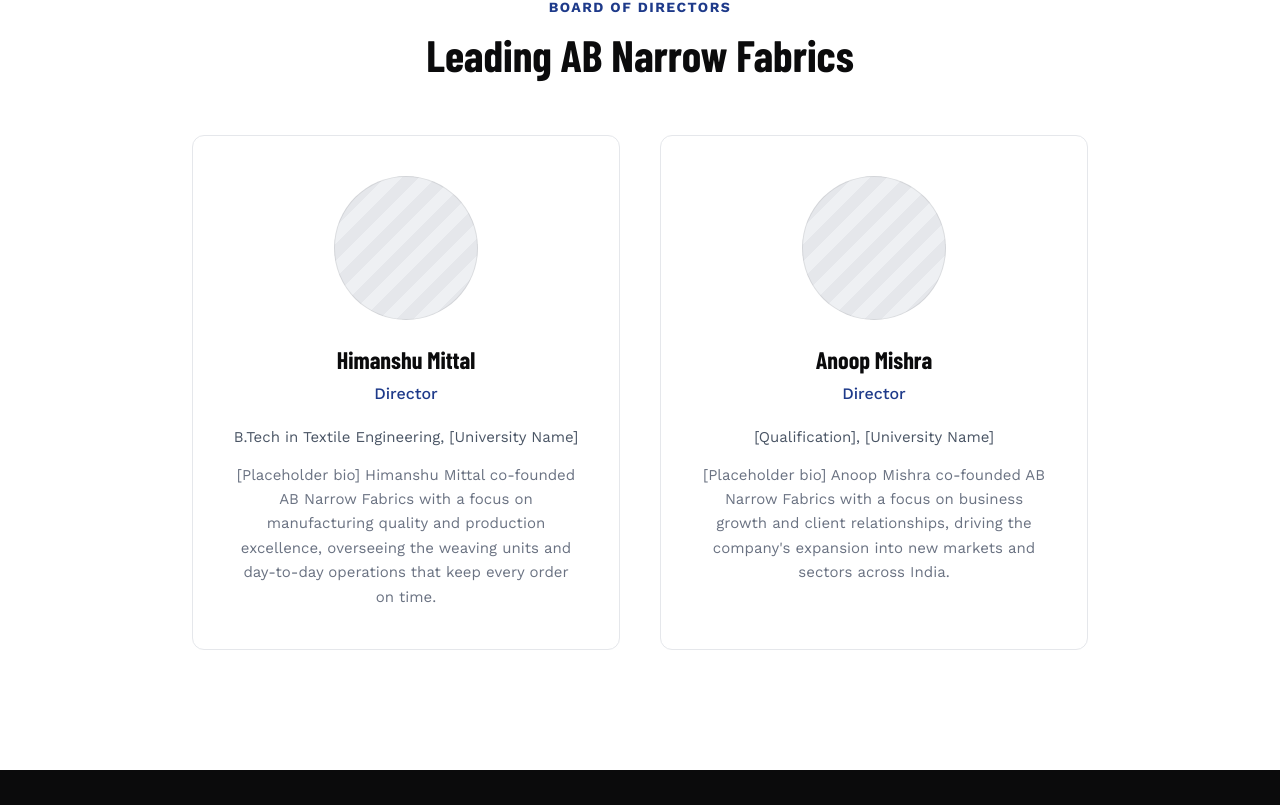
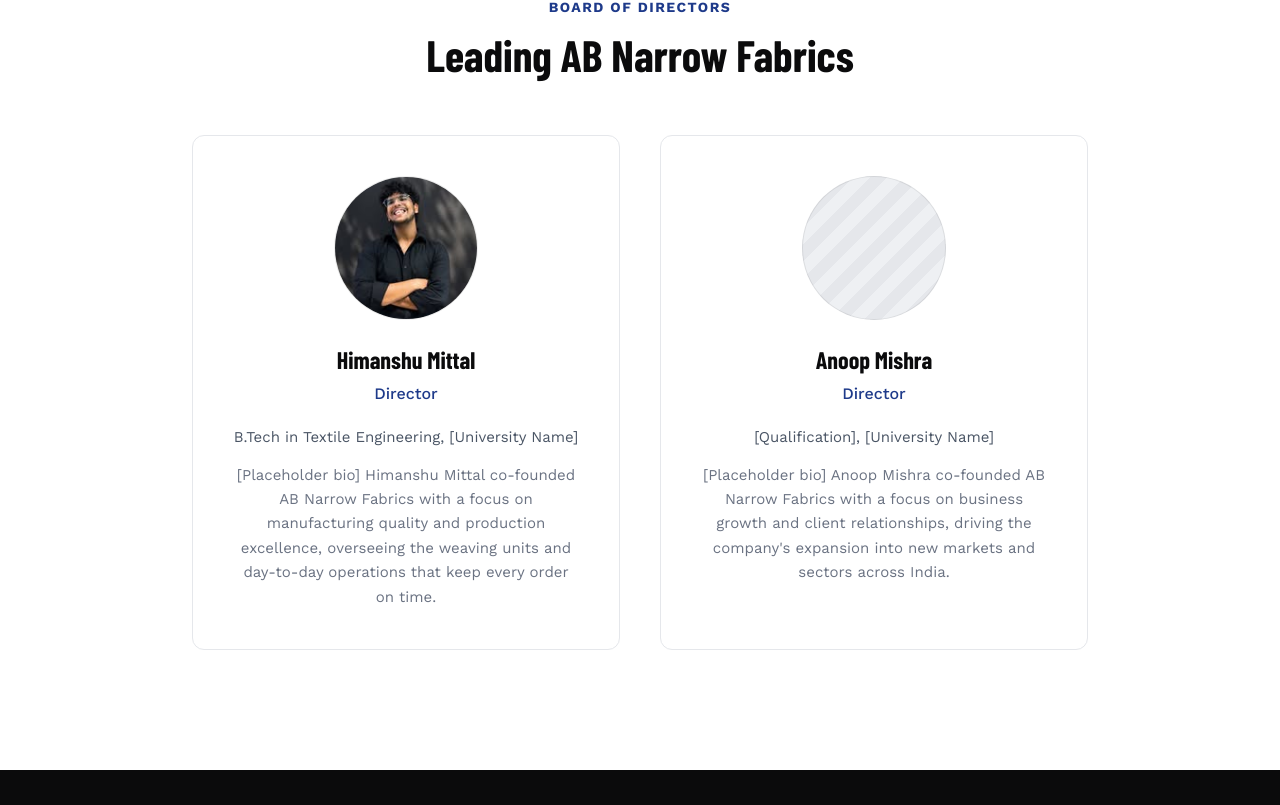
Before and after one commit to abnarrowfabrics/narrow-fabrics, a Next.js app: page /about in a window 1280 px wide. Shown: the part 955-1760 px from the top of the page. Built offline with nearby package versions, Linux system fonts and the light colour scheme; a web font is replaced by a local one.

Commit message:
himanshu mittal image is added

```diff
--- a/app/about/page.tsx
+++ b/app/about/page.tsx
@@ -19,6 +19,7 @@ const directors = [
     role: "Director",
     qualification: "B.Tech in Textile Engineering, [University Name]",
     description: "[Placeholder bio] Himanshu Mittal co-founded AB Narrow Fabrics with a focus on manufacturing quality and production excellence, overseeing the weaving units and day-to-day operations that keep every order on time.",
+    photo: "/himanshu.jpg",
   },
   {
     name: "Anoop Mishra",
@@ -81,10 +82,18 @@ export default function About() {
               key={person.name}
               className="rounded-xl border border-gray-200 bg-white p-10 text-center transition-all duration-300 hover:-translate-y-1 hover:shadow-[0_16px_40px_rgba(11,11,12,0.12)]"
             >
-              <div
-                style={placeholderStyle}
-                className="mx-auto mb-6 h-36 w-36 rounded-full border border-black/8"
-              />
+              {person.photo ? (
+                <img
+                  src={person.photo}
+                  alt={person.name}
+                  className="mx-auto mb-6 h-36 w-36 rounded-full border border-black/8 object-cover"
+                />
+              ) : (
+                <div
+                  style={placeholderStyle}
+                  className="mx-auto mb-6 h-36 w-36 rounded-full border border-black/8"
+                />
+              )}
               <h3 className="mb-1.5 font-[family-name:var(--font-heading)] text-2xl font-bold">
                 {person.name}
               </h3>
```
Also changed, not shown: public/himanshu.jpg (added).
